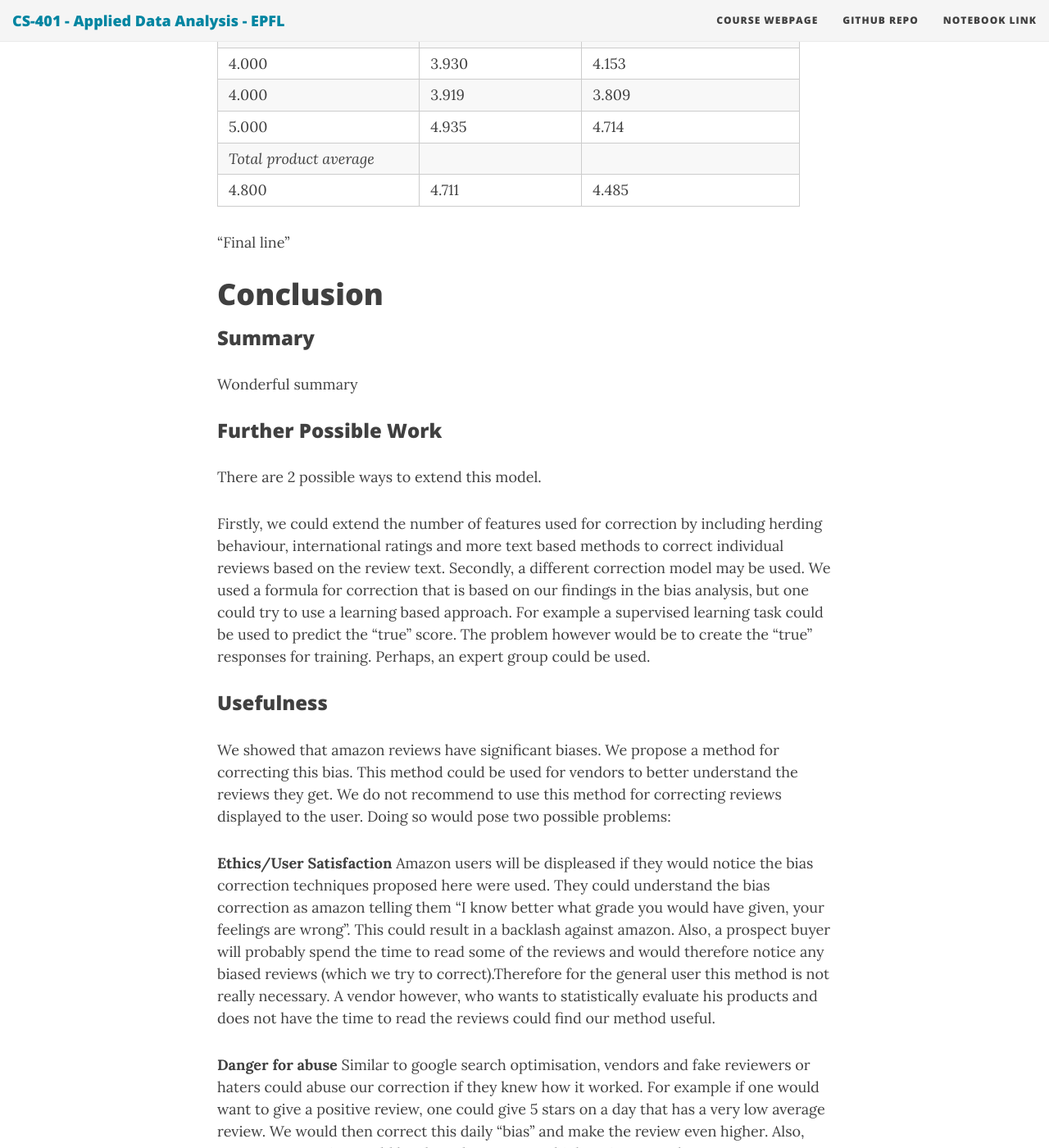
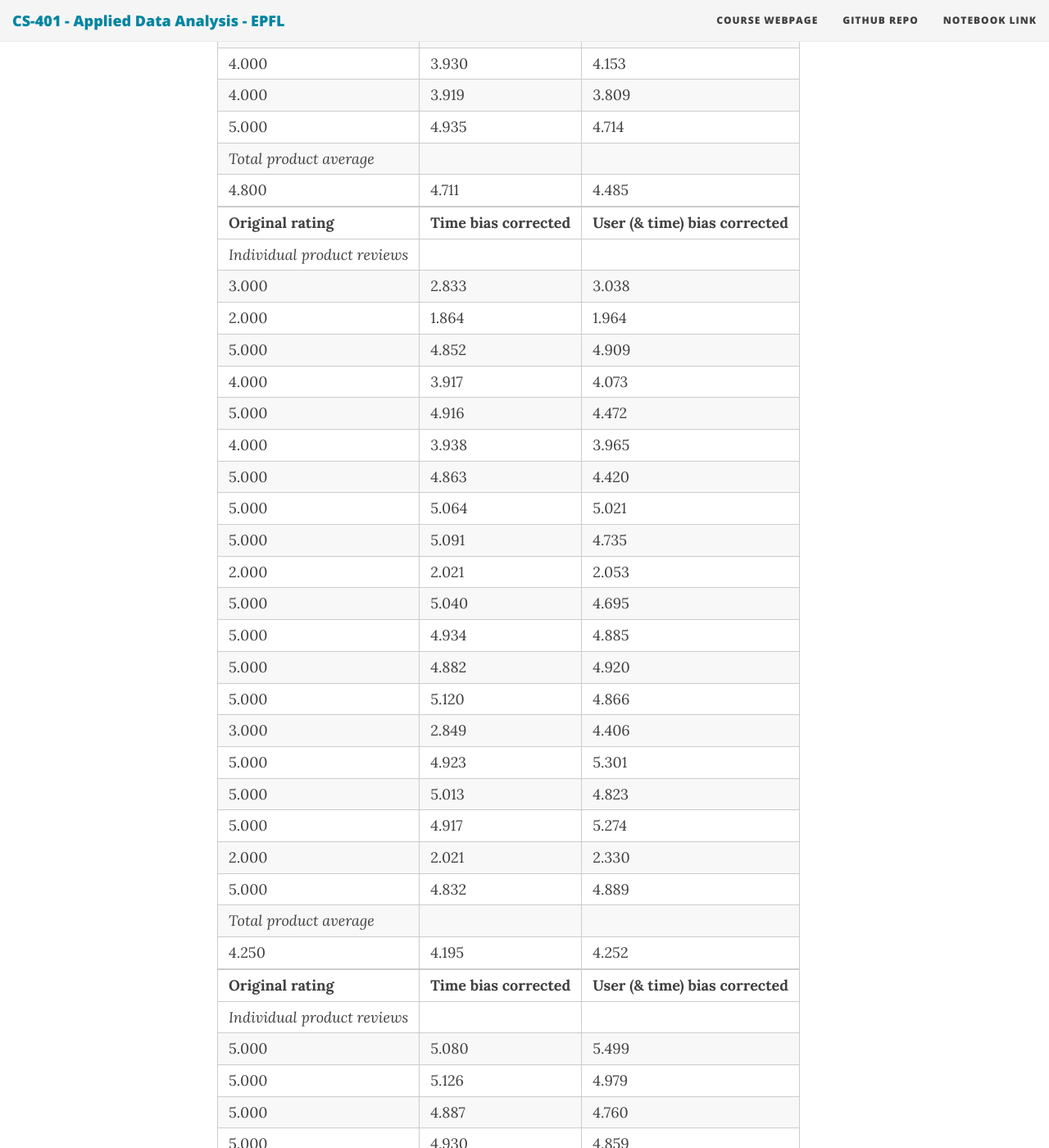
Before and after one commit to ada-lyn/ada-lyn.github.io, a Jekyll site: the page built from index.md, in a window 1280 px wide and 1400 px high, scrolled down 33670 px. Shown: the whole window at 82% size. Built offline with Jekyll 4.4.1, drawn with Linux system fonts in a browser that asks for light colours; nearby versions of some CDN libraries; some of the changed text lies outside the part shown.

Commit message:
Update index.md

```diff
--- a/index.md
+++ b/index.md
@@ -405,6 +405,58 @@ We will correct the users bias using the following formula: *corrected_rating =
 | *Total product average*                                              |
 | 4.800           | 4.711               | 4.485                        |
 
+| Original rating | Time bias corrected | User (& time) bias corrected |
+|-----------------|---------------------|------------------------------|
+| *Individual product reviews*                                         |
+| 3.000           | 2.833               | 3.038                        |
+| 2.000           | 1.864               | 1.964                        |
+| 5.000           | 4.852               | 4.909                        |
+| 4.000           | 3.917               | 4.073                        |
+| 5.000           | 4.916               | 4.472                        |
+| 4.000           | 3.938               | 3.965                        |
+| 5.000           | 4.863               | 4.420                        |
+| 5.000           | 5.064               | 5.021                        |
+| 5.000           | 5.091               | 4.735                        |
+| 2.000           | 2.021               | 2.053                        |
+| 5.000           | 5.040               | 4.695                        |
+| 5.000           | 4.934               | 4.885                        |
+| 5.000           | 4.882               | 4.920                        |
+| 5.000           | 5.120               | 4.866                        |
+| 3.000           | 2.849               | 4.406                        |
+| 5.000           | 4.923               | 5.301                        |
+| 5.000           | 5.013               | 4.823                        |
+| 5.000           | 4.917               | 5.274                        |
+| 2.000           | 2.021               | 2.330                        |
+| 5.000           | 4.832               | 4.889                        |
+| *Total product average*                                              |
+| 4.250           | 4.195               | 4.252                        |
+
+| Original rating | Time bias corrected | User (& time) bias corrected |
+|-----------------|---------------------|------------------------------|
+| *Individual product reviews*                                         |
+| 5.000           | 5.080               | 5.499                        |
+| 5.000           | 5.126               | 4.979                        |
+| 5.000           | 4.887               | 4.760                        |
+| 5.000           | 4.930               | 4.859                        |
+| 5.000           | 5.104               | 5.007                        |
+| 5.000           | 4.869               | 4.524                        |
+| 5.000           | 4.861               | 4.418                        |
+| 2.000           | 1.931               | 3.582                        |
+| 5.000           | 4.932               | 4.488                        |
+| 5.000           | 5.125               | 5.103                        |
+| 5.000           | 4.959               | 5.582                        |
+| 5.000           | 5.105               | 5.372                        |
+| 5.000           | 5.229               | 5.000                        |
+| 3.000           | 2.860               | 3.667                        |
+| 5.000           | 4.911               | 4.468                        |
+| 5.000           | 4.920               | 4.843                        |
+| 5.000           | 4.847               | 4.403                        |
+| 5.000           | 5.136               | 5.629                        |
+| 5.000           | 5.134               | 5.303                        |
+| 5.000           | 4.834               | 4.890                        |
+| *Total product average*                                              |
+| 4.750           | 4.739               | 4.819                        |
+
 
 <a name="conclusion"></a>
 
```
